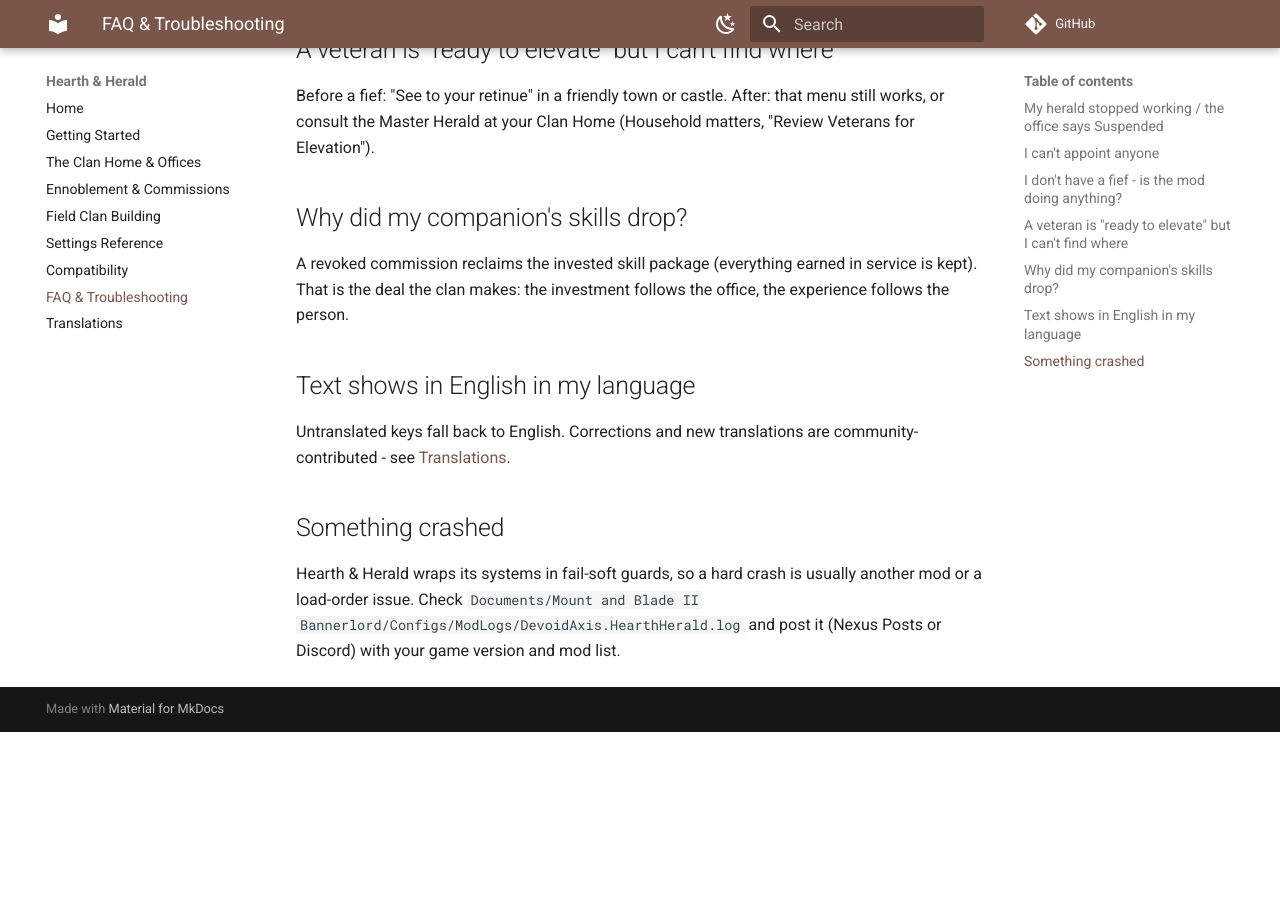
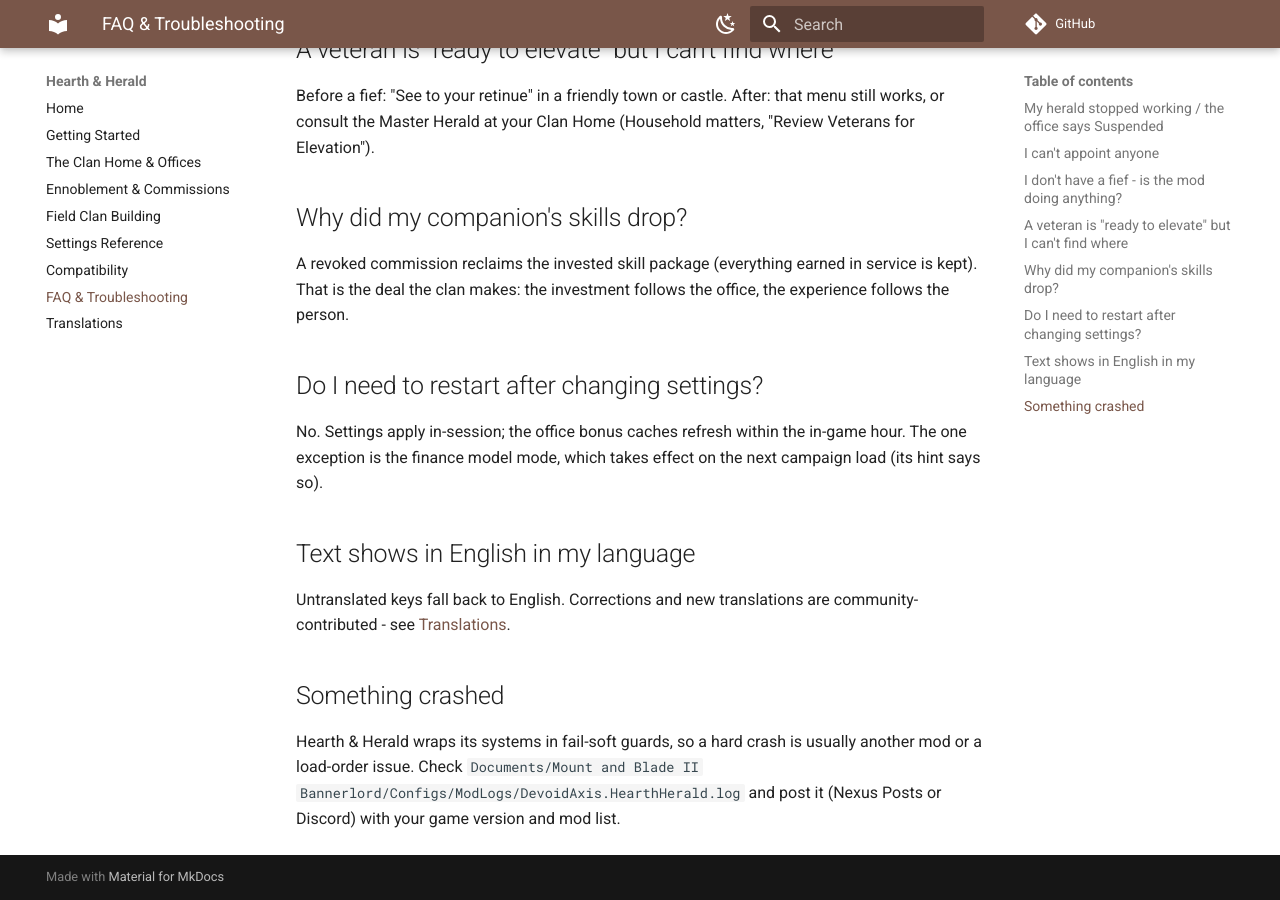
Before and after one commit to DevoidAxis/hearth-herald-wiki, an MkDocs documentation site: the page built from docs/faq.md, in a window 1280 px wide and 900 px high, scrolled down 625 px. Built offline with MkDocs 1.6.1 and Material for MkDocs 9.7.7, drawn with Linux system fonts in a browser that asks for light colours; comment, search, counter and statistics services are not loaded; the version menu is left out; before the commit the page ends 1357 px from its top, so only the background shows below that.

Commit message:
1.9.0 content: office growth, dialogue recruiting, live settings

```diff
--- a/docs/faq.md
+++ b/docs/faq.md
@@ -30,6 +30,12 @@ A revoked commission reclaims the invested skill package (everything earned in
 service is kept). That is the deal the clan makes: the investment follows the
 office, the experience follows the person.
 
+## Do I need to restart after changing settings?
+
+No. Settings apply in-session; the office bonus caches refresh within the
+in-game hour. The one exception is the finance model mode, which takes effect
+on the next campaign load (its hint says so).
+
 ## Text shows in English in my language
 
 Untranslated keys fall back to English. Corrections and new translations are
```
Also changed, not shown: docs/clan-home-and-offices.md (+4 -0 lines), docs/getting-started.md (+4 -0 lines).
